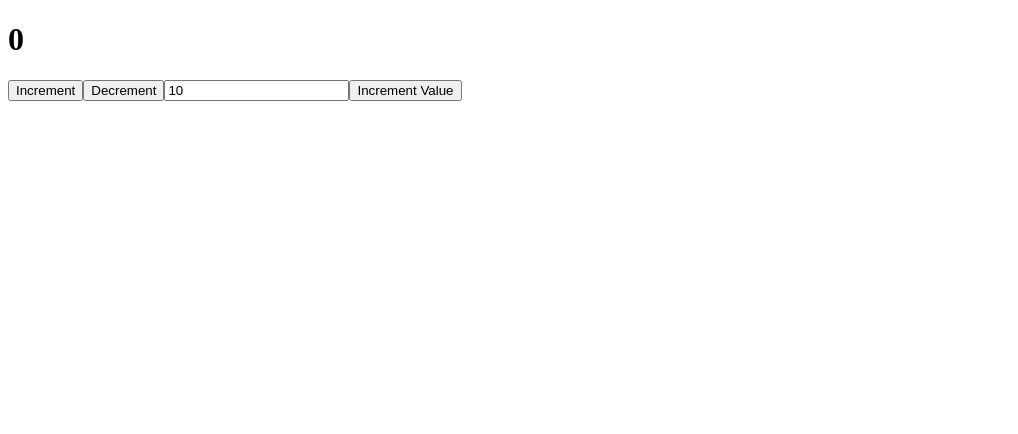
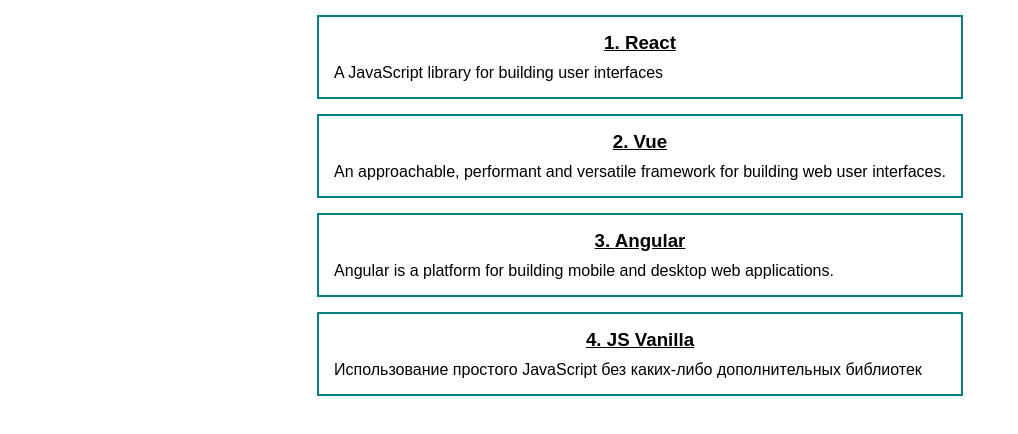
Before and after one commit to davidfox15/kvando, a React (Create React App) app in the folder Ulbi/react-fund-course/: page / in a window 1280 px wide. Shown: the top 434 px of the page, without its empty margins (0-1018 px from the left). Built offline with nearby package versions, Linux system fonts and the light colour scheme.

Commit message:
Сделал список постов

```diff
--- /dev/null
+++ b/Ulbi/react-fund-course/src/App.css
@@ -0,0 +1,15 @@
+* {
+  margin: 0;
+  padding: 0;
+  box-sizing: border-box;
+}
+
+#root {
+  font-family: sans-serif;
+  display: flex;
+  justify-content: center;
+}
+
+.App {
+  width: 800px;
+}
--- a/Ulbi/react-fund-course/src/App.js
+++ b/Ulbi/react-fund-course/src/App.js
@@ -1,7 +1,28 @@
-import ClassCounter from './components/ClassCounter';
+import { useState } from 'react';
+import './App.css';
+import Post from './components/Post';
 
 function App() {
-  return <ClassCounter />;
+  const [posts, setPosts] = useState([
+    { id: 1, name: 'React', text: 'A JavaScript library for building user interfaces' },
+    {
+      id: 2,
+      name: 'Vue',
+      text: 'An approachable, performant and versatile framework for building web user interfaces.',
+    },
+    { id: 3, name: 'Angular', text: 'Angular is a platform for building mobile and desktop web applications.' },
+    { id: 4, name: 'JS Vanilla', text: 'Использование простого JavaScript без каких-либо дополнительных библиотек' },
+  ]);
+
+  const array = ['abc', 'fdsa', 'fasdfdas'];
+
+  return (
+    <div>
+      {posts.map(post => (
+        <Post key={post.id} post={post} />
+      ))}
+    </div>
+  );
 }
 
 export default App;
--- a/Ulbi/react-fund-course/src/components/ClassCounter.js
+++ /dev/null
@@ -1,56 +0,0 @@
-import React, { Component } from 'react';
-
-export default class ClassCounter extends Component {
-  constructor(props) {
-    super(props);
-
-    this.state = {
-      likes: 0,
-      value: 10,
-    };
-
-    this.increment = this.increment.bind(this);
-    this.decrement = this.decrement.bind(this);
-    this.incrementValue = this.incrementValue.bind(this);
-  }
-
-  increment() {
-    console.log(this);
-    this.setState(state => ({
-      likes: state.likes + 1,
-    }));
-  }
-
-  decrement() {
-    this.setState(state => ({
-      ...state,
-      likes: state.likes - 1,
-    }));
-  }
-
-  incrementValue() {
-    this.setState(state => ({
-      ...state,
-      likes: state.likes + state.value,
-    }));
-  }
-
-  updateInputValue(value) {
-    this.setState(state => ({
-      ...state,
-      value: value,
-    }));
-  }
-
-  render() {
-    return (
-      <div>
-        <h1>{this.state.likes}</h1>
-        <button onClick={this.increment}>Increment</button>
-        <button onClick={this.decrement}>Decrement</button>
-        <input type="number" value={this.state.value} onChange={event => this.updateInputValue(+event.target.value)} />
-        <button onClick={this.incrementValue}>Increment Value</button>
-      </div>
-    );
-  }
-}
--- /dev/null
+++ b/Ulbi/react-fund-course/src/components/Post.css
@@ -0,0 +1,15 @@
+.Post {
+  display: flex;
+  flex-direction: column;
+  gap: 10px;
+  padding: 15px;
+  border: 2px solid teal;
+  margin-top: 15px;
+  justify-content: space-between;
+}
+
+.Post-Name {
+  text-align: center;
+  font-weight: bold;
+  text-decoration: underline;
+}
--- /dev/null
+++ b/Ulbi/react-fund-course/src/components/Post.js
@@ -0,0 +1,14 @@
+import React from 'react';
+import './Post.css';
+
+export default function Post(props) {
+  const { id, name, text } = props.post;
+  return (
+    <div className="Post">
+      <h3 className="Post-Name">
+        {id}. {name}
+      </h3>
+      <span className="Post-Text">{text}</span>
+    </div>
+  );
+}
```
Also changed, not shown: Ulbi/react-fund-course/src/components/Counter.js (deleted, +0 -35 lines).
